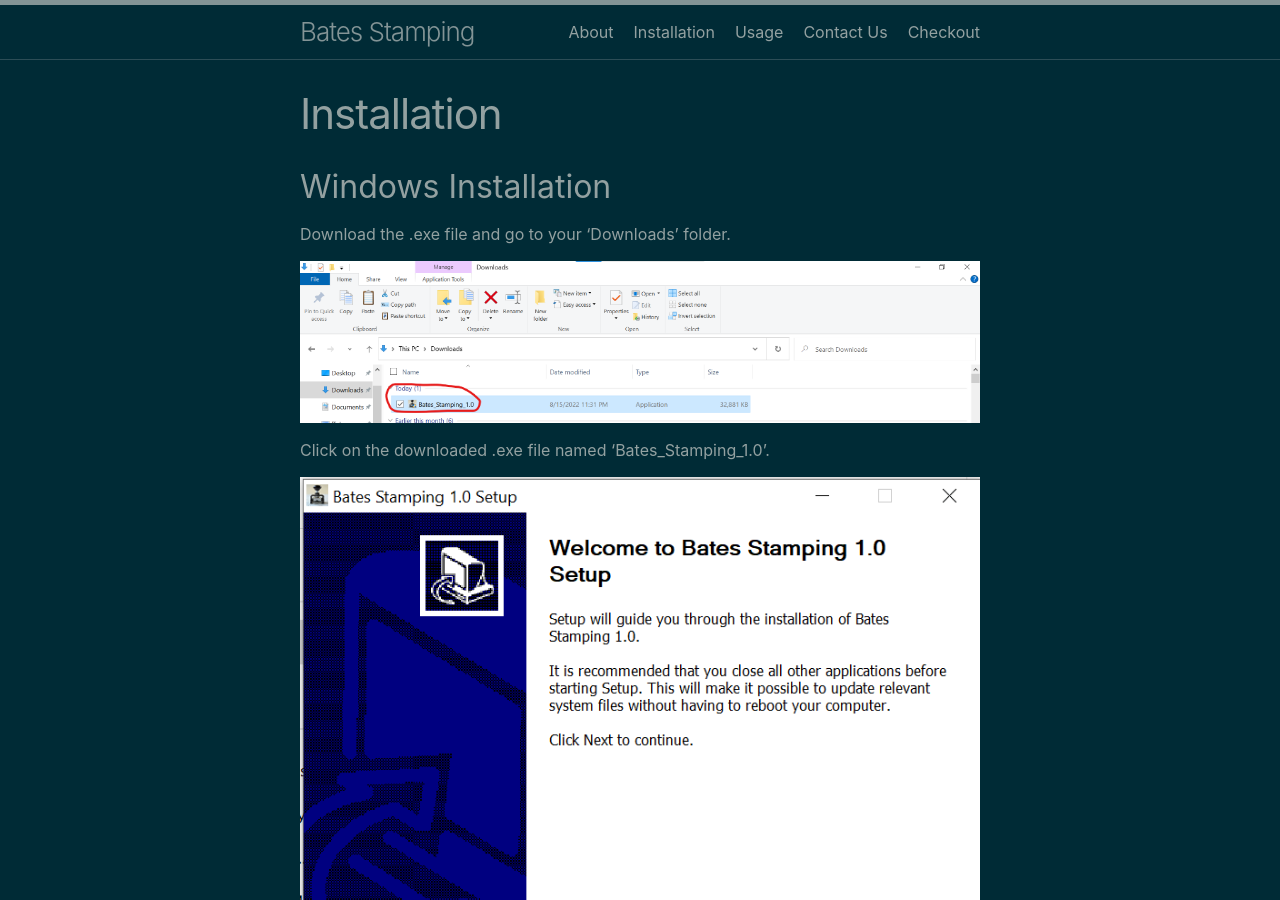
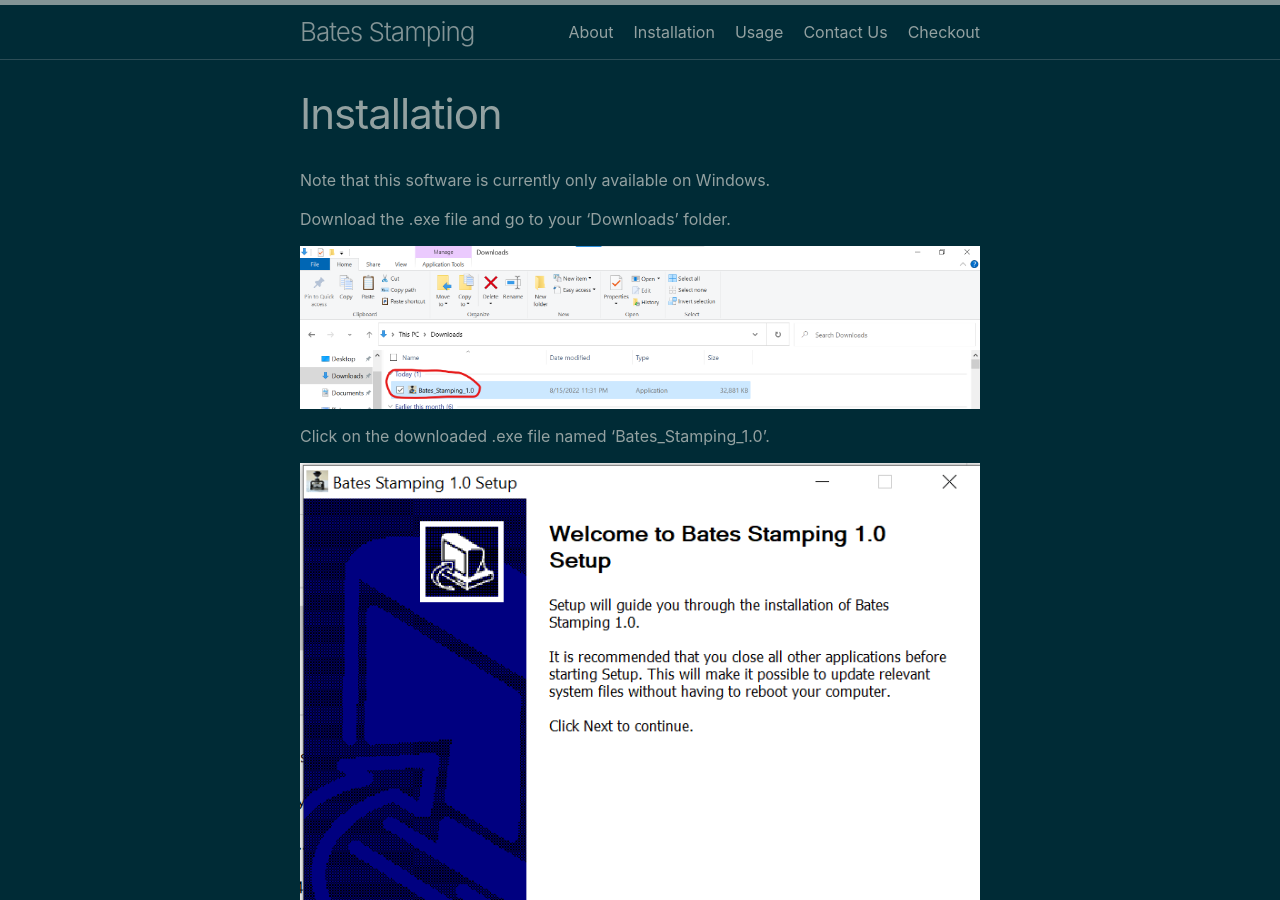
Before and after one commit to dcjohnson24/bates-website, a Jekyll site: the page built from install.md, in a window 1280 px wide and 900 px high. Built offline with Jekyll 4.4.1, drawn with Linux system fonts in a browser that asks for light colours; some of the changed text lies outside the part shown.

Commit message:
Change section about operating systems

```diff
--- a/install.md
+++ b/install.md
@@ -4,7 +4,8 @@ title: Installation
 permalink: /install/
 ---
 
-## Windows Installation
+Note that this software is currently only available on Windows.
+
 Download the .exe file and go to your 'Downloads' folder.
 
 [![bates-download](/assets/images/install-pics/bates-download.png)](/assets/images/install-pics/bates-download.png)
```
Also changed, not shown: other parts of install.md (+0 -3 lines).
